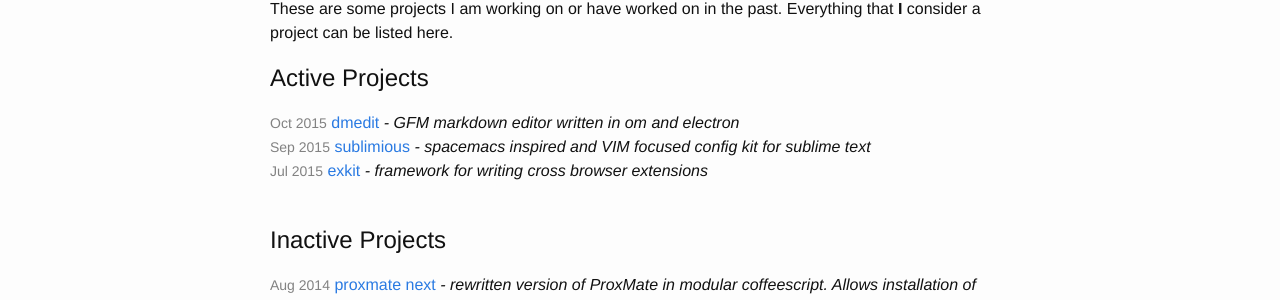
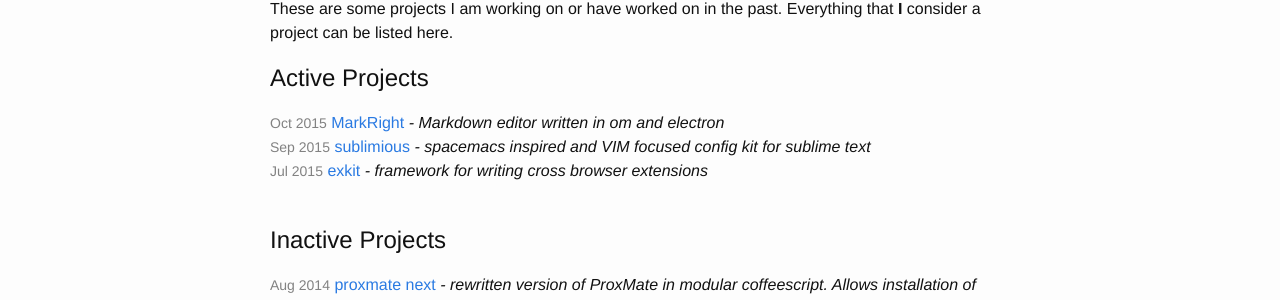
Before and after one commit to dvcrn/dvcrn.github.io, a Jekyll site: the page built from projects.html, in a window 1280 px wide. Shown: the part 140-440 px from the top of the page. Built offline with Jekyll 4.4.1, drawn with Linux system fonts in a browser that asks for light colours.

Commit message:
Update _config.yml

```diff
--- a/_config.yml
+++ b/_config.yml
@@ -12,10 +12,10 @@
 markdown: kramdown
 
 projects:
-  dmedit:
-    title: "dmedit"
-    description: "GFM markdown editor written in om and electron"
-    url: "https://github.com/dvcrn/dmedit"
+  markright:
+    title: "MarkRight"
+    description: "Markdown editor written in om and electron"
+    url: "https://github.com/dvcrn/markright"
     date: "2015-10-21"
     active: true
 
```
